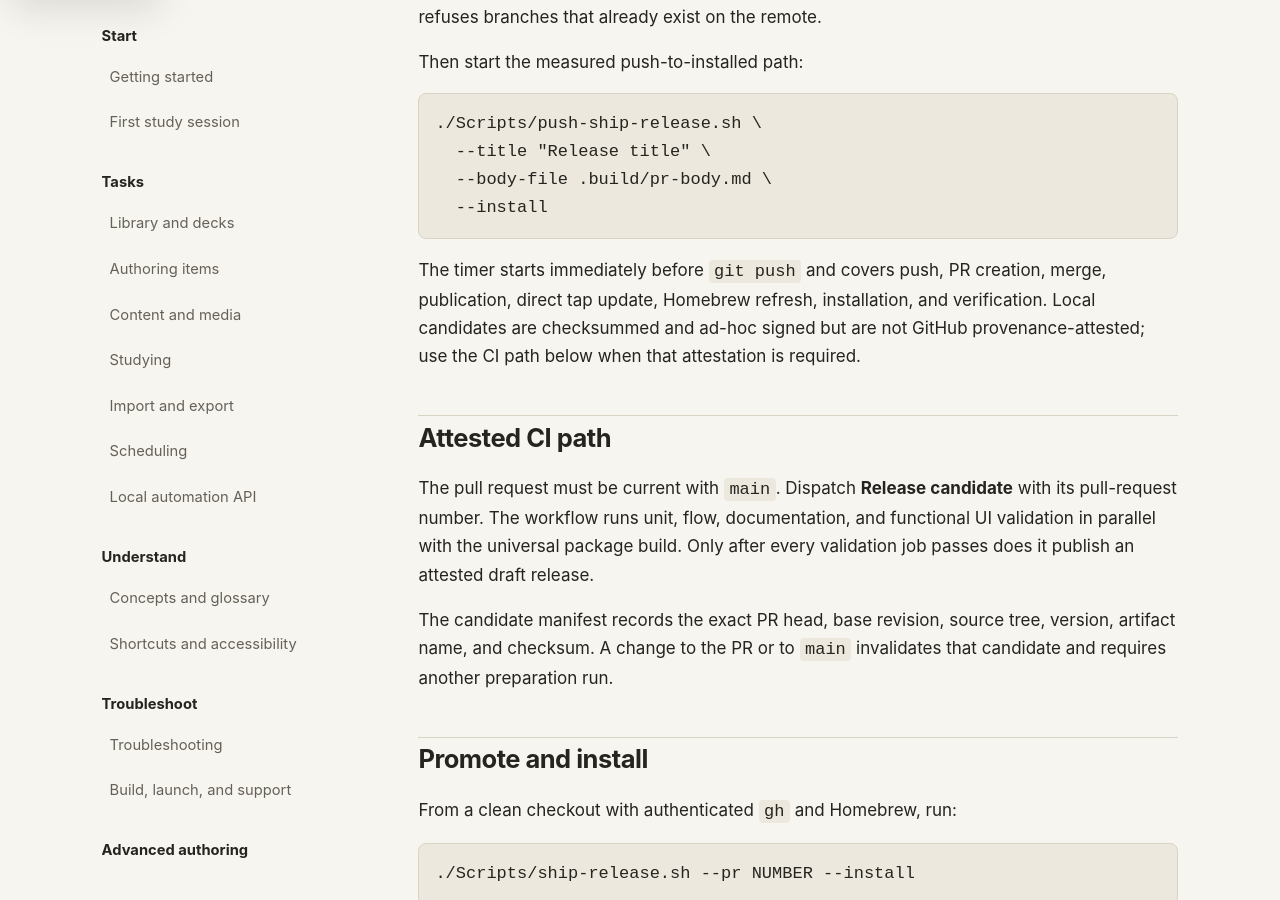
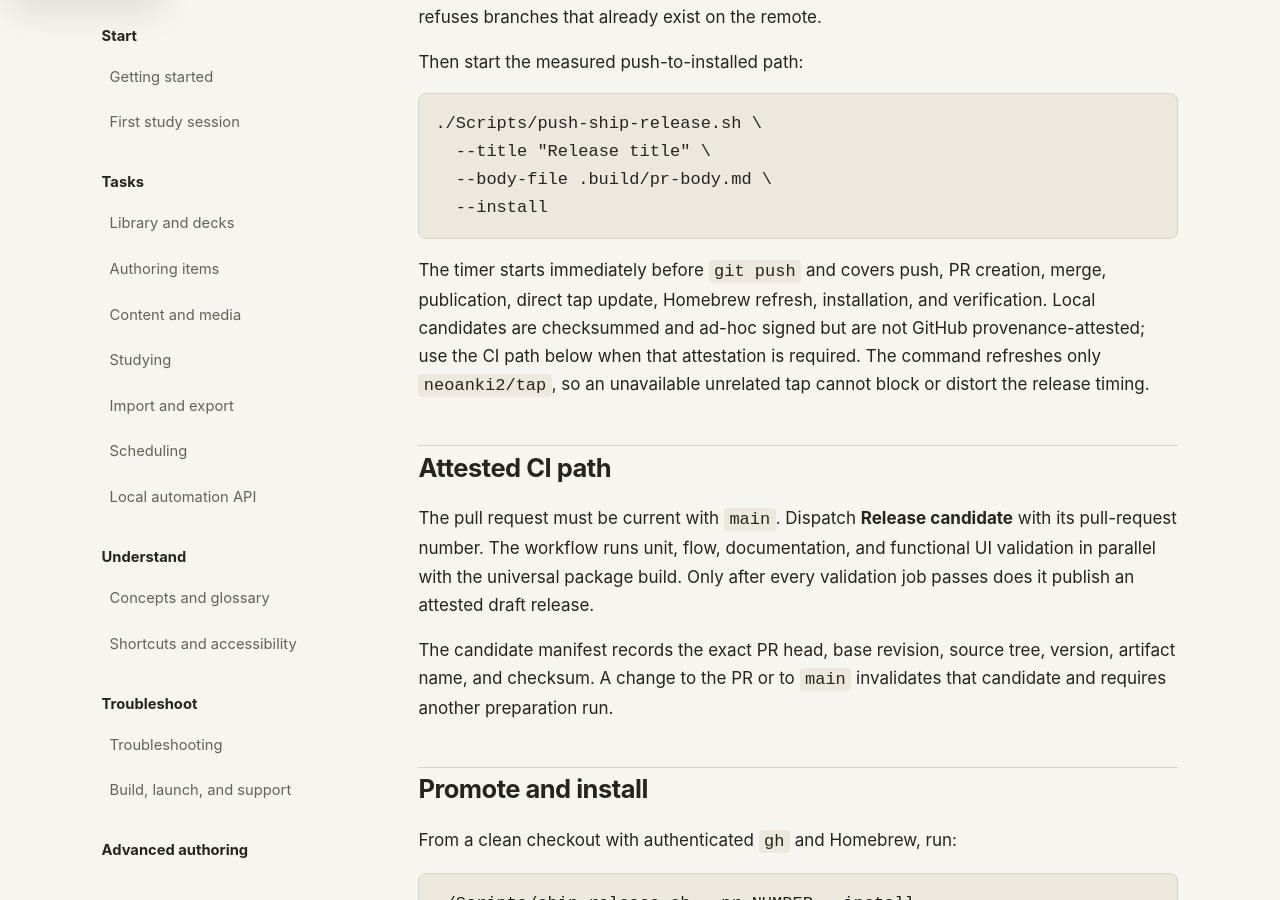
Before and after one commit to neoanki2/neoanki2, a Jekyll site: the page built from docs/RELEASING.md, in a window 1280 px wide and 900 px high, scrolled down 622 px. Built offline with Jekyll 4.4.1, drawn with Linux system fonts in a browser that asks for light colours; our own code applies the rules of GitHub Pages for plain Markdown files.

Commit message:
Refresh only the release tap

```diff
--- a/docs/RELEASING.md
+++ b/docs/RELEASING.md
@@ -30,7 +30,8 @@ The timer starts immediately before `git push` and covers push, PR creation,
 merge, publication, direct tap update, Homebrew refresh, installation, and
 verification. Local candidates are checksummed and ad-hoc signed but are not
 GitHub provenance-attested; use the CI path below when that attestation is
-required.
+required. The command refreshes only `neoanki2/tap`, so an unavailable unrelated
+tap cannot block or distort the release timing.
 
 ## Attested CI path
 
```
Also changed, not shown: 1 other file.
